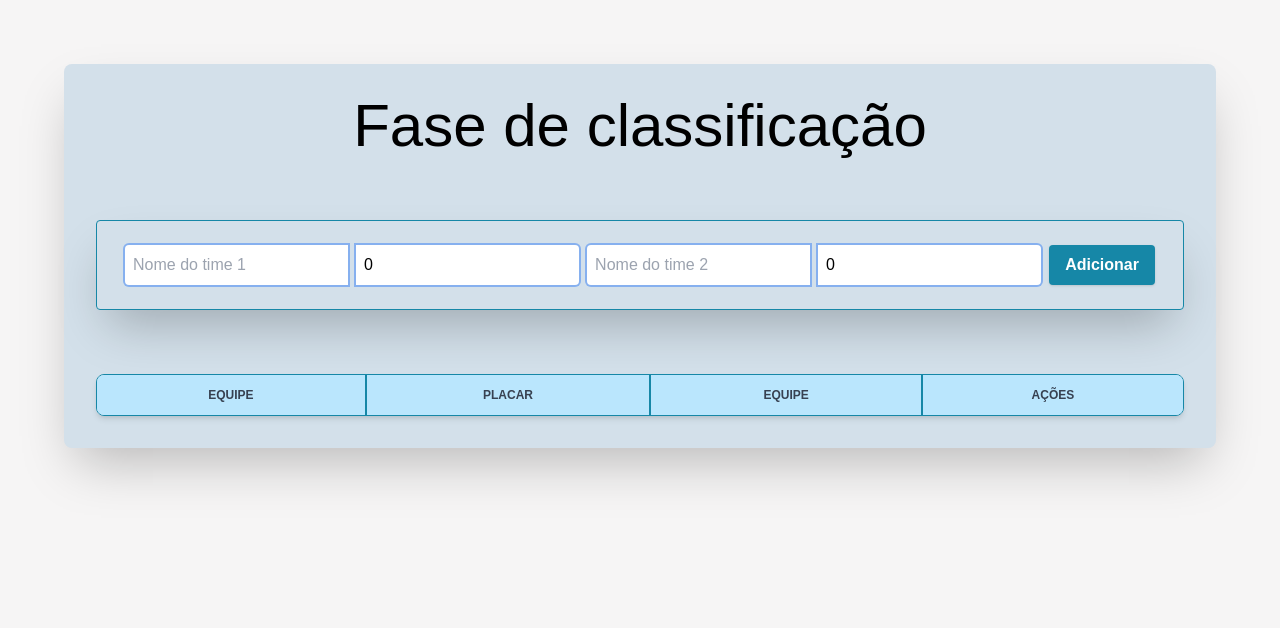
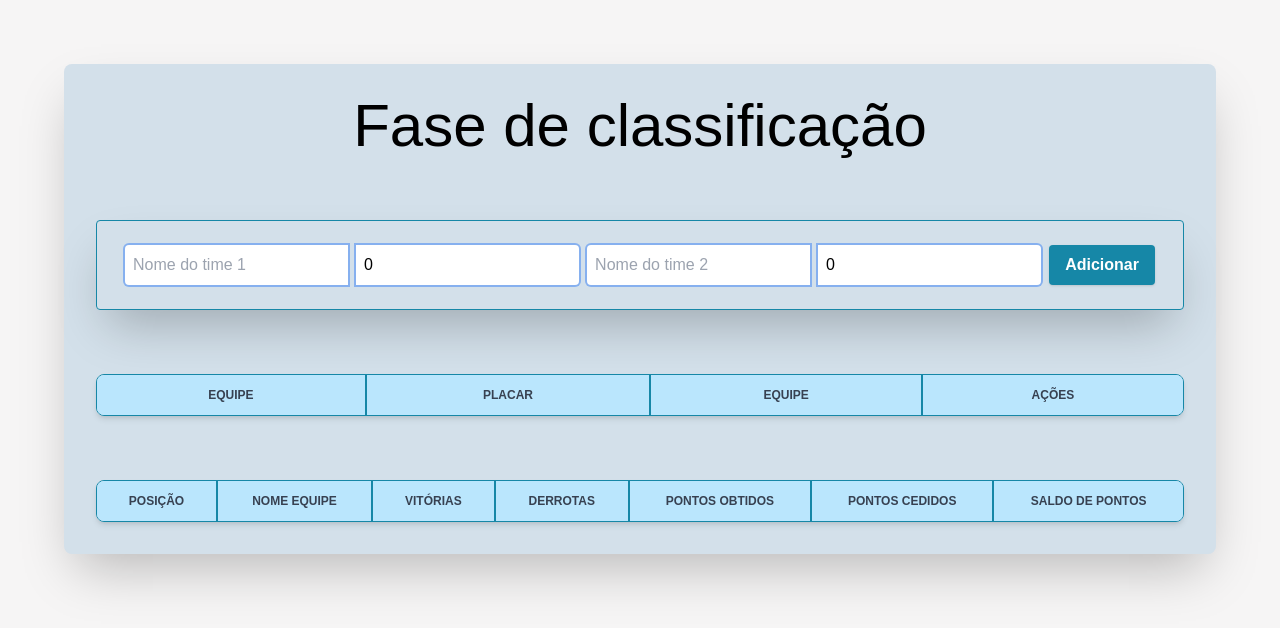
Before and after one commit to hi-im-yan/Tournament-Bracket-Frontent, a Next.js app: page / in a window 1280 px wide. Shown: the top 628 px of the page. Built offline with nearby package versions, Linux system fonts and the light colour scheme.

Commit message:
feat: show table with team results

```diff
--- a/src/app/page.tsx
+++ b/src/app/page.tsx
@@ -28,17 +28,13 @@ export default function Home() {
     }
   }
 
-  const [data, setData] = useState<Match[]>([]);
+  const [teamsData, setTeamsData] = useState<TeamData[]>([]);
   const handleFetchData = async () => {
     try {
       const fetchedData: TeamData[] = await fetchData(matches);
-      fetchedData.map((team, index) => {
-        console.log(team)
-      })
-
-      // setData(fetchedData);
+      setTeamsData(fetchedData);
     } catch (error) {
-      // Handle error if needed
+      console.log("failed to fetch data from api")
     }
   };
 
@@ -92,9 +88,11 @@ export default function Home() {
                 <td scope="row" className="px-6 py-4 whitespace-nowrap dark:text-white bg-gray-50 dark:bg-gray-800 border-r-2 border-main-secondary">
                   {match["team-1-name"]}
                 </td>
-                <td className="px-6 py-4 border-r-2 border-main-secondary flex justify-between font-medium whitespace-nowrap">
-                  <h2 className={match["team-1-score"] >= match["team-2-score"] ? 'text-blue-400 font-bold' : 'text-red-400 font-bold'}>{match["team-1-score"]}</h2>
-                  <h2 className={match["team-2-score"] >= match["team-1-score"] ? 'text-blue-400 font-bold' : 'text-red-400 font-bold'}>{match["team-2-score"]}</h2>
+                <td className="px-6 py-4 border-r-2 border-main-secondary">
+                  <div className="flex justify-around font-bold">
+                    <h2 className={match["team-1-score"] >= match["team-2-score"] ? 'text-blue-400 font-bold' : 'text-red-400 font-bold'}>{match["team-1-score"]}</h2>
+                    <h2 className={match["team-2-score"] >= match["team-1-score"] ? 'text-blue-400 font-bold' : 'text-red-400 font-bold'}>{match["team-2-score"]}</h2>
+                  </div>
                 </td>
                 <td className="px-6 py-4 bg-gray-50 border-r-2 border-main-secondary">
                   {match["team-2-name"]}
@@ -119,6 +117,65 @@ export default function Home() {
 
         </div>
       </section>
+
+      <section className="container mx-auto p-8 flex flex-col gap-10">
+        <div className="relative overflow-x-auto shadow-md sm:rounded-lg border border-main-secondary">
+          <table className="w-full text-sm text-center text-gray-500 dark:text-gray-400 ">
+            <thead className="text-xs text-gray-700 uppercase bg-sky-200 dark:bg-gray-700 dark:text-gray-400">
+              <tr className="">
+                <th scope="col" className="px-6 py-3 border-r-2 border-main-secondary">
+                  Posição
+                </th>
+                <th scope="col" className="px-6 py-3 border-r-2 border-main-secondary">
+                  Nome Equipe
+                </th>
+                <th scope="col" className="px-6 py-3 border-r-2 border-main-secondary">
+                  Vitórias
+                </th>
+                <th scope="col" className="px-6 py-3 border-r-2 border-main-secondary">
+                  Derrotas
+                </th>
+                <th scope="col" className="px-6 py-3 border-r-2 border-main-secondary">
+                  Pontos obtidos
+                </th>
+                <th scope="col" className="px-6 py-3 border-r-2 border-main-secondary">
+                  Pontos cedidos
+                </th>
+                <th scope="col" className="px-6 py-3">
+                  Saldo de pontos
+                </th>
+              </tr>
+            </thead>
+            <tbody className="font-medium text-gray-900">
+              {teamsData.map((teamData, index) =>
+              (<tr className="bg-white border-b dark:bg-gray-900 dark:border-gray-700" key={index}>
+                <td scope="row" className="px-6 py-4 whitespace-nowrap dark:text-white bg-gray-50 dark:bg-gray-800 border-r-2 border-main-secondary">
+                  {index + 1}º
+                </td>
+                <td className="px-6 py-4 border-r-2 border-main-secondary">
+                  {teamData.teamName}
+                </td>
+                <td className="px-6 py-4 border-r-2  bg-gray-50 border-main-secondary">
+                  {teamData.victoryCounter}
+                </td>
+                <td className="px-6 py-4 border-r-2 border-main-secondary">
+                  {teamData.defeatCounter}
+                </td>
+                <td className="px-6 py-4 bg-gray-50 border-r-2 border-main-secondary">
+                  {teamData.pointsMade}
+                </td>
+                <td className="px-6 py-4 border-r-2 border-main-secondary">
+                  {teamData.pointsSuffered}
+                </td>
+                <td className="px-6 py-4 bg-gray-50 border-r-2 border-main-secondary">
+                  {teamData.pointsBalance}
+                </td>
+              </tr>)
+              )}
+            </tbody>
+          </table>
+        </div>
+      </section>
     </main>
   )
 }
```
